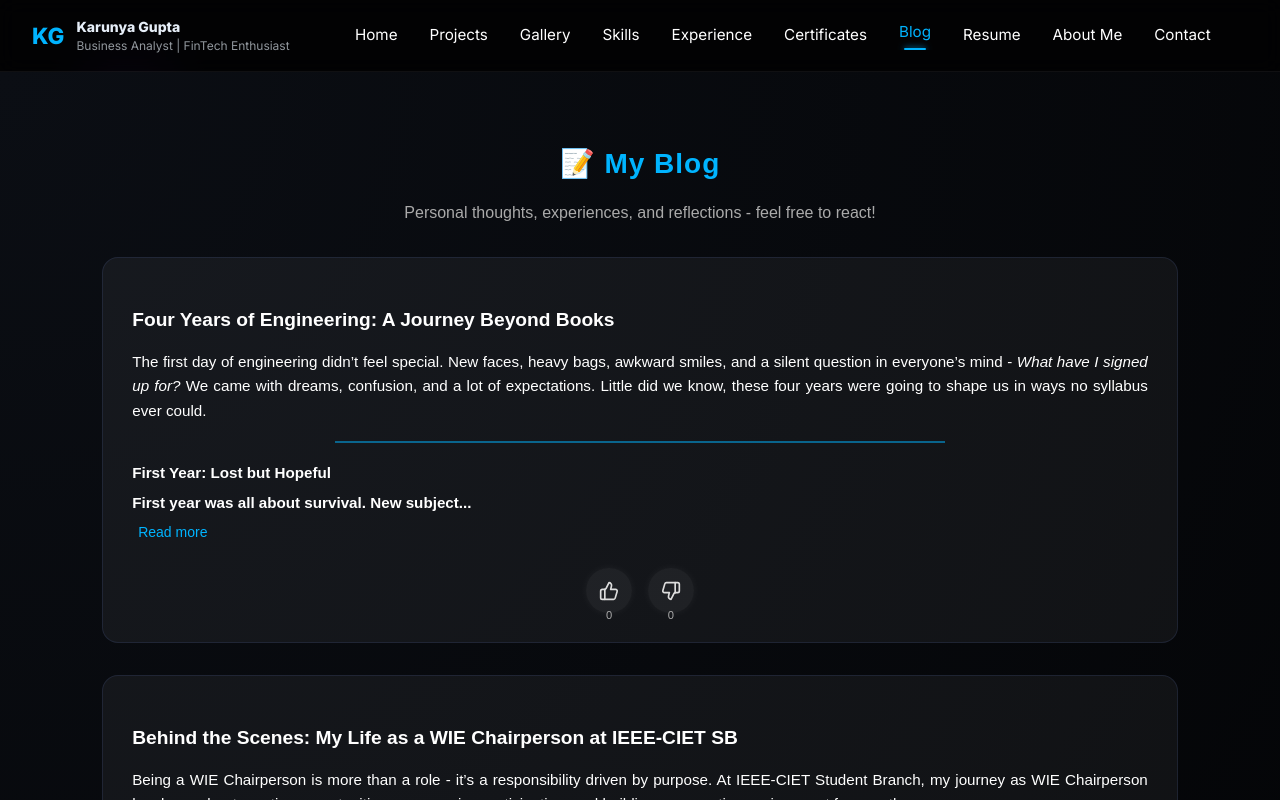
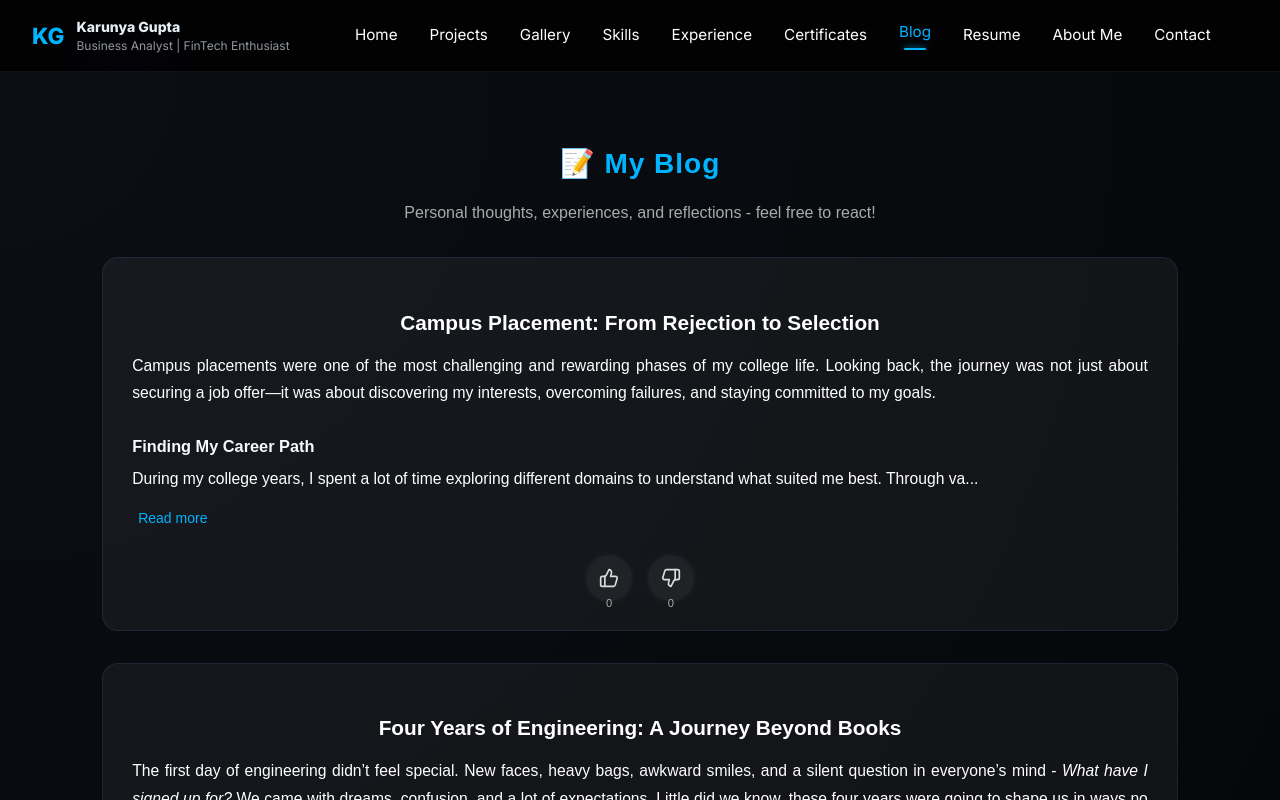
Before and after one commit to KarunyaGupta/Portfolio, a React (Vite) app: page /blog in a window 1280 px wide. Shown: the top 800 px of the page. Built offline with nearby package versions, Linux system fonts and the light colour scheme; the HTML template or start-up script is replaced by a standard one.

Commit message:
New Blog Uploaded: Campus Placement: From Rejection to Selection

```diff
--- a/src/CSS/blog1.css
+++ b/src/CSS/blog1.css
@@ -10,6 +10,8 @@
 	font-size: 2rem;
 	margin-bottom: 0.2rem; /* less top margin */
 	color: #fff;
+	text-align: center;
+	width: 100%;
 }
 
 .blog-sub {
@@ -36,17 +38,46 @@
 }
 
 .post-title {
-	font-size: 1.2rem;
+	font-size: 1.3rem;
+	font-weight: 700;
 	color: #fff;
 	margin-bottom: 0.8rem;
+	line-height: 1.4;
+	text-align: center;
 }
 
 .post-text {
-	color: #ccc;
-	font-size: 0.95rem;
-	line-height: 1.6;
+	color: #d8dde8;
+	font-size: 0.98rem;
+	line-height: 1.75;
 	margin-bottom: 1.5rem;
 }
+
+.blog-paragraph {
+	margin: 0 0 0.7rem 0;
+}
+
+.blog-heading-1,
+.blog-heading-2,
+.blog-heading-3 {
+	font-weight: 700;
+	color: #f7f9fc;
+	margin: 0.9rem 0 0.45rem;
+	line-height: 1.4;
+}
+
+.blog-heading-1 {
+	font-size: 1.15rem;
+}
+
+.blog-heading-2 {
+	font-size: 1.02rem;
+}
+
+.blog-heading-3 {
+	font-size: 0.98rem;
+}
+
 
 /* vote buttons */
 .vote-container {
@@ -100,26 +131,24 @@
 
 .blog-hr {
 	border: none;
-	border-top: 2px solid #00b4ff;
-	margin: 18px 0;
-	opacity: 0.5;
-	width: 60%;
-	margin-left: auto;
-	margin-right: auto;
+	margin: 14px 0;
+	height: 0;
+	background: transparent;
 }
 
 .blog-section-title {
-	font-weight: bold;
-	font-size: 1.25em;
-	margin: 10px 0 4px 0;
-	line-height: 1.3;
-	color: #222;
+	font-weight: 700;
+	font-size: 1.08rem;
+	margin: 0.9rem 0 0.35rem 0;
+	line-height: 1.45;
+	color: #f4f7fb;
 }
 
 .blog-section-subtitle {
-	font-weight: bold;
-	margin: 6px 0 4px 0;
-	color: #222;
+	font-weight: 700;
+	font-size: 1rem;
+	margin: 0.7rem 0 0.3rem 0;
+	color: #eef4ff;
 }
 
 .blog-white {
--- a/src/pages/Blog.jsx
+++ b/src/pages/Blog.jsx
@@ -5,6 +5,75 @@ import "../CSS/blog1.css";
 
 export default function Blog() {
   const defaultPosts = [
+    {
+      id: "campus-placement",
+      title: "Campus Placement: From Rejection to Selection",
+      text: `Campus placements were one of the most challenging and rewarding phases of my college life. Looking back, the journey was not just about securing a job offer—it was about discovering my interests, overcoming failures, and staying committed to my goals.
+
+## Finding My Career Path
+During my college years, I spent a lot of time exploring different domains to understand what suited me best. Through various projects, case studies, and learning experiences, I developed a strong interest in analytics-related roles. I enjoyed working with data, identifying patterns, solving business problems, and making decisions based on insights.
+
+Because of this, I decided to build my career in analytics-focused roles such as Business Analytics, Product Analytics, Data Analytics, and Financial Analytics.
+
+Once I made this decision, I stopped applying to unrelated job roles and focused entirely on analytics opportunities. There were several technical roles offering attractive salary packages, but I chose not to apply because I wanted to stay aligned with my long-term career vision.
+
+## The First Opportunity and First Rejection
+The first company I applied to was a gaming company based in Bangalore for the role of Business Analyst. I was highly motivated and convinced that this was the company I wanted to join.
+
+I dedicated an entire week to preparing for the recruitment process. The first stage was an online assessment, and I managed to clear it. Out of approximately 2,400 applicants, only 20 students advanced to the next stage. Reaching that level felt like a major achievement.
+
+The next step was the interview.
+
+Unfortunately, it was the first interview of my life, and I was extremely nervous. I didn't know what to expect, and despite knowing many of the answers, I struggled to communicate my thoughts effectively. I wasn't able to present myself the way I had hoped.
+
+As a result, I was not selected for the next round.
+
+That rejection hit me hard. I felt as though all my preparation and effort had gone to waste. For a moment, I questioned myself and my abilities. Sitting alone after receiving the result, I couldn't hold back my emotions.
+
+## Turning Failure into Motivation
+After a few difficult days, I decided that this rejection would not define my future.
+
+Instead of giving up, I used it as motivation to improve.
+
+For nearly a month, I continued applying to companies but did not receive many shortlists. Rather than becoming discouraged, I kept reminding myself that something bigger was waiting ahead.
+
+I made a promise to myself: I would focus completely on improving my skills.
+
+I even told my friends that I would meet them properly only after getting placed. From morning until evening, I immersed myself in learning. I strengthened my understanding of analytics concepts, explored various analytical tools, practiced problem-solving, improved my communication skills, and spent hours brainstorming business cases.
+
+Every rejection became a lesson.
+
+Every day became an opportunity to improve.
+
+## The Breakthrough
+Eventually, I received an opportunity from an e-commerce company for an analytics-focused role.
+
+The competition was intense. Nearly 900 students applied, and only 11 were shortlisted for the selection process. Being among those 11 students felt like a significant achievement and validated the hard work I had put in over the previous months.
+
+This time, I approached the process differently.
+
+I was more confident, more prepared, and more experienced. I had learned from my previous mistakes and knew how to present my skills effectively.
+
+And this time, I succeeded.
+
+I received the offer and secured a package that was even better than the one offered by the gaming company I had initially dreamed of joining.
+
+## Lessons Learned
+This journey taught me some valuable lessons:
+
+- Rejection is not the end; it is often the beginning of growth.
+- Having clarity about your career goals helps you make better decisions.
+- Consistency and focused effort eventually produce results.
+- Every interview, whether successful or not, teaches something valuable.
+- The right opportunity often arrives after multiple setbacks.
+
+Today, I see my first rejection as one of the most important moments in my placement journey. If I had not experienced that failure, I might not have worked as hard as I did afterward.
+
+My placement journey was not a straight path to success. It was a journey filled with uncertainty, learning, self-improvement, and persistence.
+
+From rejection to selection, the experience shaped me into a stronger and more confident professional—and it remains one of the most memorable chapters of my college life.
+`,
+    },
     {
       id: 0,
       title: "Four Years of Engineering: A Journey Beyond Books",
@@ -175,6 +244,23 @@ Understanding these basics helped me see investing not as gambling, but as long-
               if (trimmed === "") {
                 return <hr className="blog-hr" key={i} />;
               }
+
+              if (/^#{1,3}\s+/.test(trimmed)) {
+                const level = trimmed.match(/^#+/)[0].length;
+                const content = trimmed.replace(/^#{1,3}\s+/, "");
+                const className =
+                  level === 1
+                    ? "blog-heading-1"
+                    : level === 2
+                    ? "blog-heading-2"
+                    : "blog-heading-3";
+                return (
+                  <div key={i} className={className}>
+                    {renderMarkdown(content)}
+                  </div>
+                );
+              }
+
               // Numbered title or section (e.g., "1. Title" or "Conclusion:")
               if (/^\d+\.\s/.test(trimmed) || trimmed.endsWith(":")) {
                 return (
@@ -193,7 +279,7 @@ Understanding these basics helped me see investing not as gambling, but as long-
               }
               // Normal text
               return (
-                <div key={i} className="blog-white" style={{ margin: "0 0 4px 0" }}>
+                <div key={i} className="blog-white blog-paragraph">
                   {renderMarkdown(trimmed)}
                 </div>
               );
```
